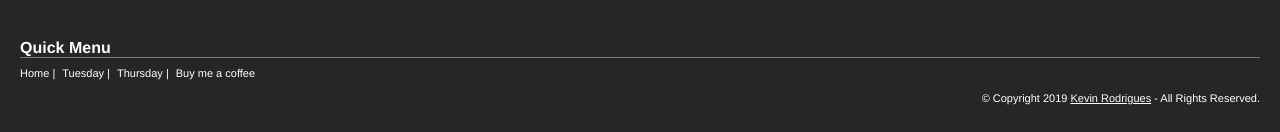
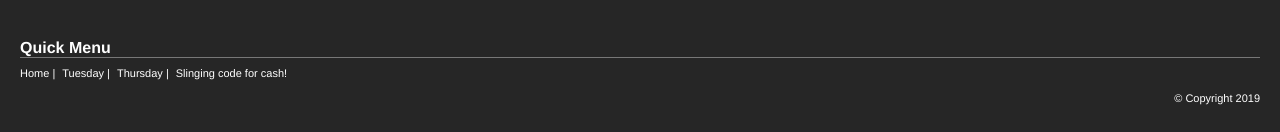
Before and after one commit to kevinrodrigues/football-league-standings, a Vue app: page / in a window 1280 px wide. Shown: the part 665-797 px from the top of the page. Built offline with nearby package versions, Linux system fonts and the light colour scheme; what vue-js-modal would draw is missing.

Commit message:
VTF-2 - Updated footer.

```diff
--- a/src/components/PageFooter.vue
+++ b/src/components/PageFooter.vue
@@ -15,11 +15,9 @@
                   day: 'thursday'
                 }
               }">Thursday</router-link> |</li>
-        <li><a href="https://www.buymeacoffee.com/8BjFsLO" target="_blank" class="bmc">Buy me a coffee</a></li>
+        <li><a href="https://kevin-rodrigues.netlify.com/" target="_blank">Slinging code for cash!</a></li>
     </ul>
-        <p class="copyright">&copy; Copyright {{ getCurrentYear }}
-            <a href="https://github.com/kevinrodrigues" target="_blank">Kevin Rodrigues</a>
-            - All Rights Reserved.</p>
+        <p class="copyright">&copy; Copyright {{ getCurrentYear }}</p>
   </div>
 </template>
 
--- a/src/services/standings/index.js
+++ b/src/services/standings/index.js
@@ -435,7 +435,7 @@ export default {
               'Sat',
             ],
             mom: [
-              'Millen',
+              'Millen 👏',
             ],
             fines: [],
             finalScore: '2 - 0 to Blacks',
```
